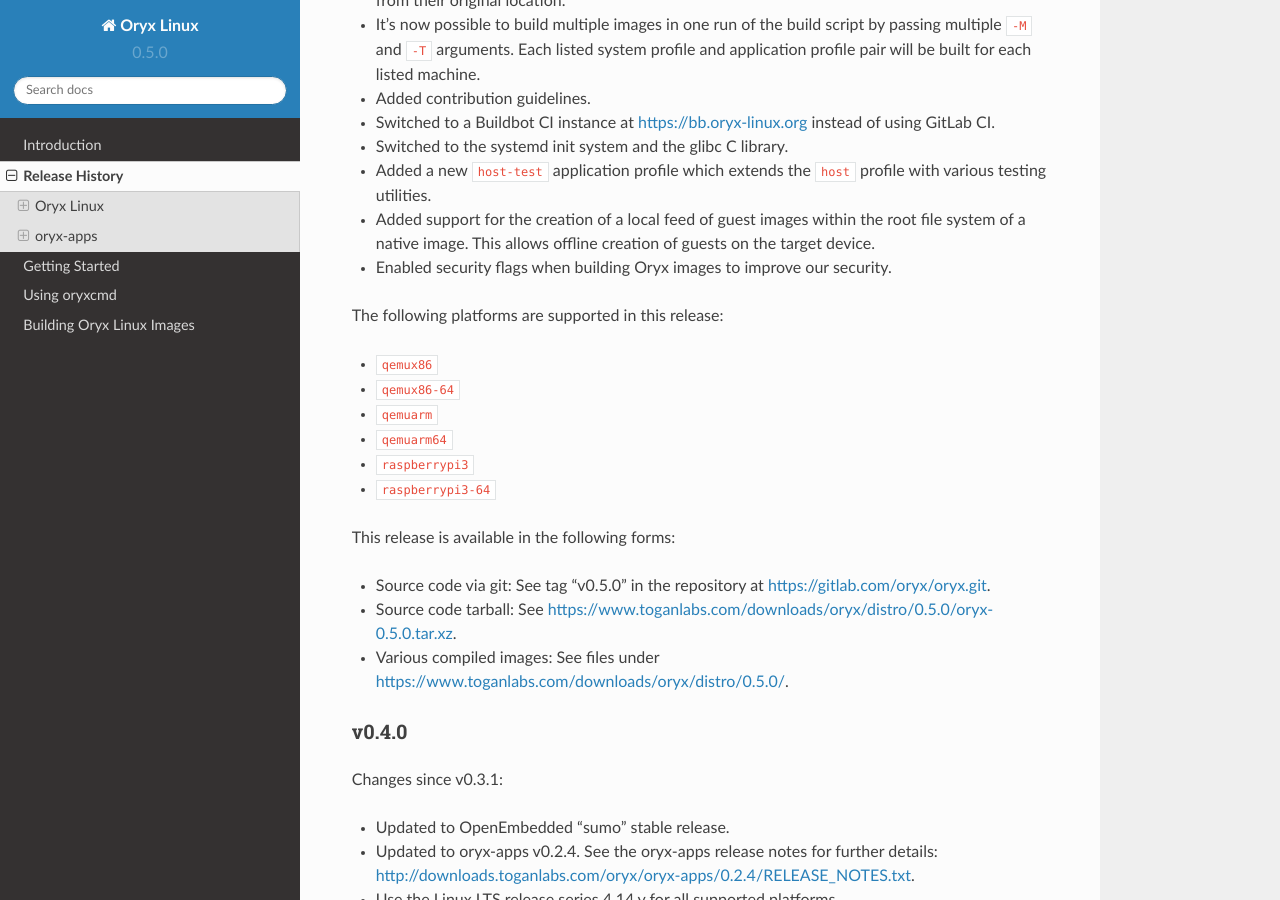
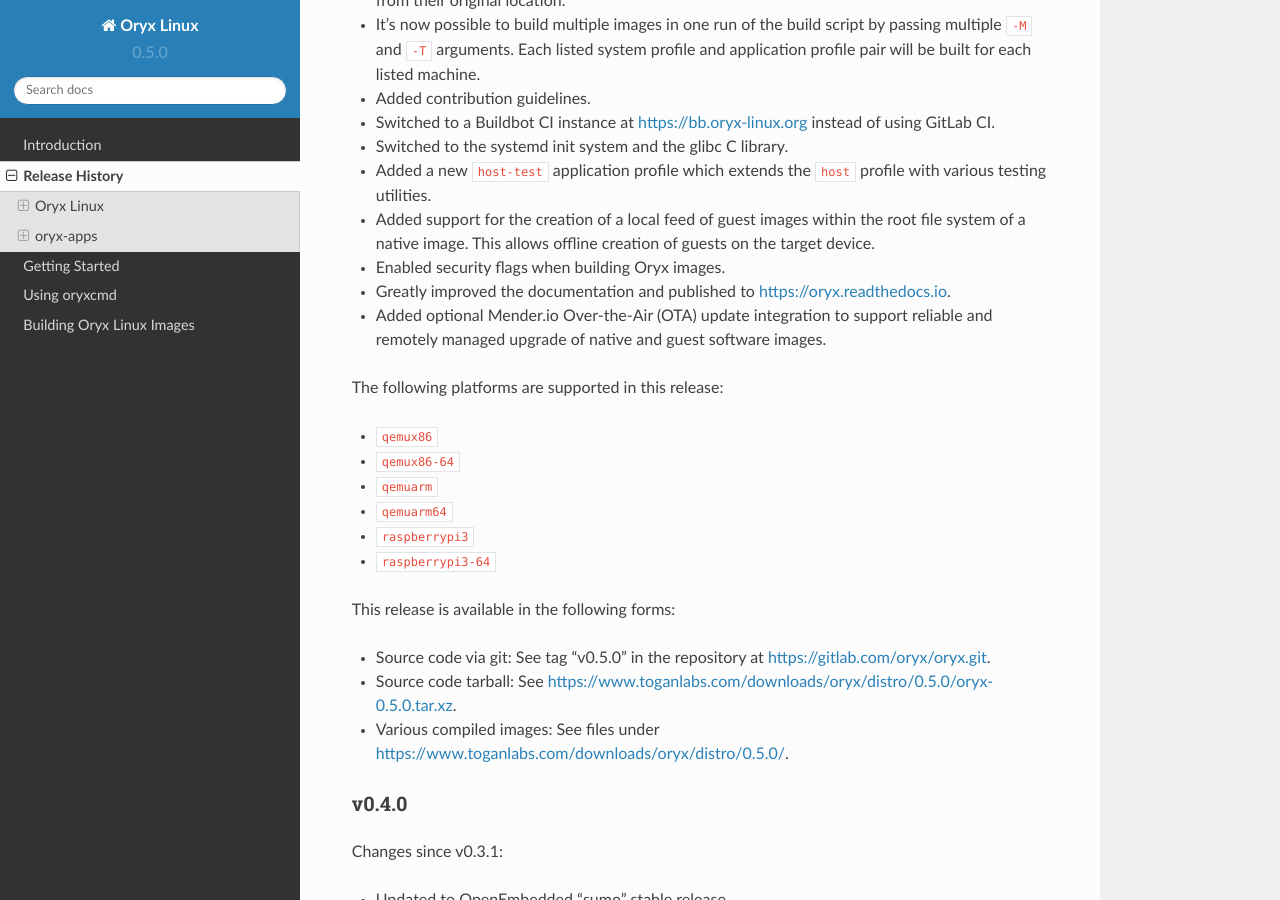
Before and after one commit to NetworkGradeLinux/mion, a Sphinx documentation site: the page built from docs/release-history.rst, in a window 1280 px wide and 900 px high, scrolled down 996 px. Built offline with Sphinx 7.4.7 and the Read the Docs theme 2.0.0, drawn with Linux system fonts in a browser that asks for light colours.

Commit message:
docs: Update release notes
Signed-off-by: Paul Barker <pbarker@oryx-linux.org>

```diff
--- a/docs/release-history.rst
+++ b/docs/release-history.rst
@@ -68,7 +68,13 @@
   root file system of a native image. This allows offline creation of guests on
   the target device.
 
-* Enabled security flags when building Oryx images to improve our security.
+* Enabled security flags when building Oryx images.
+
+* Greatly improved the documentation and published to
+  https://oryx.readthedocs.io.
+
+* Added optional Mender.io Over-the-Air (OTA) update integration to support
+  reliable and remotely managed upgrade of native and guest software images.
 
 The following platforms are supported in this release:
 
```
